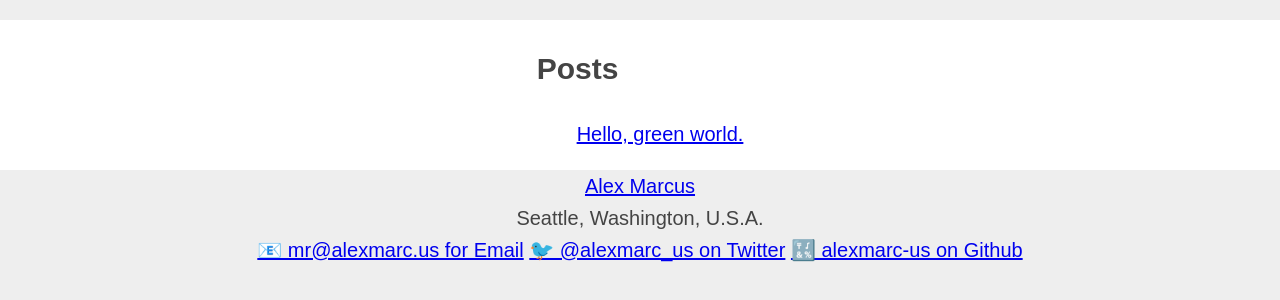
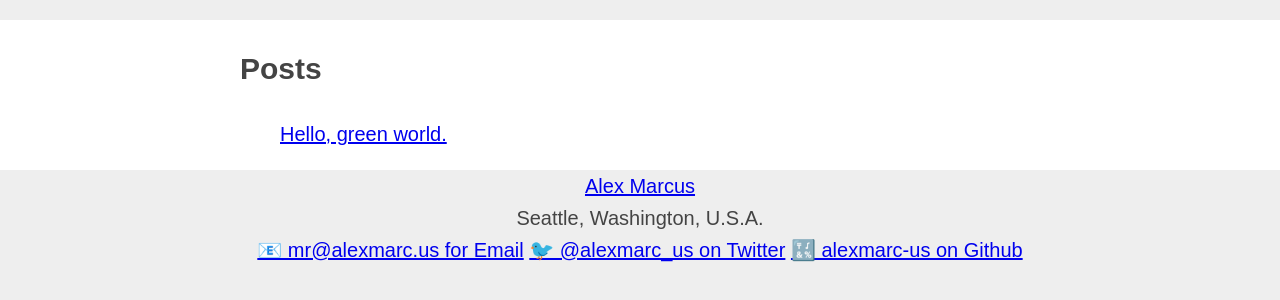
Before and after one commit to alexmarc-us/alexmarc.us_11ty, an Eleventy site: page index.html in a window 1280 px wide. Shown: the part 492-792 px from the top of the page. Built offline with nearby package versions, Linux system fonts and the light colour scheme; Eleventy itself is replaced by a stand-in of ours; files that its build step writes are made by us from their sources.

Commit message:
Sets main page section width

```diff
--- a/css/main.css
+++ b/css/main.css
@@ -32,6 +32,11 @@ main {
 	display:flex;
 	align-items: center;
 	justify-content: center;
+}
+
+main section.posts {
+	width: 100%;
+	max-width: 800px;
 }
 
 main section.posts > ul {
```
